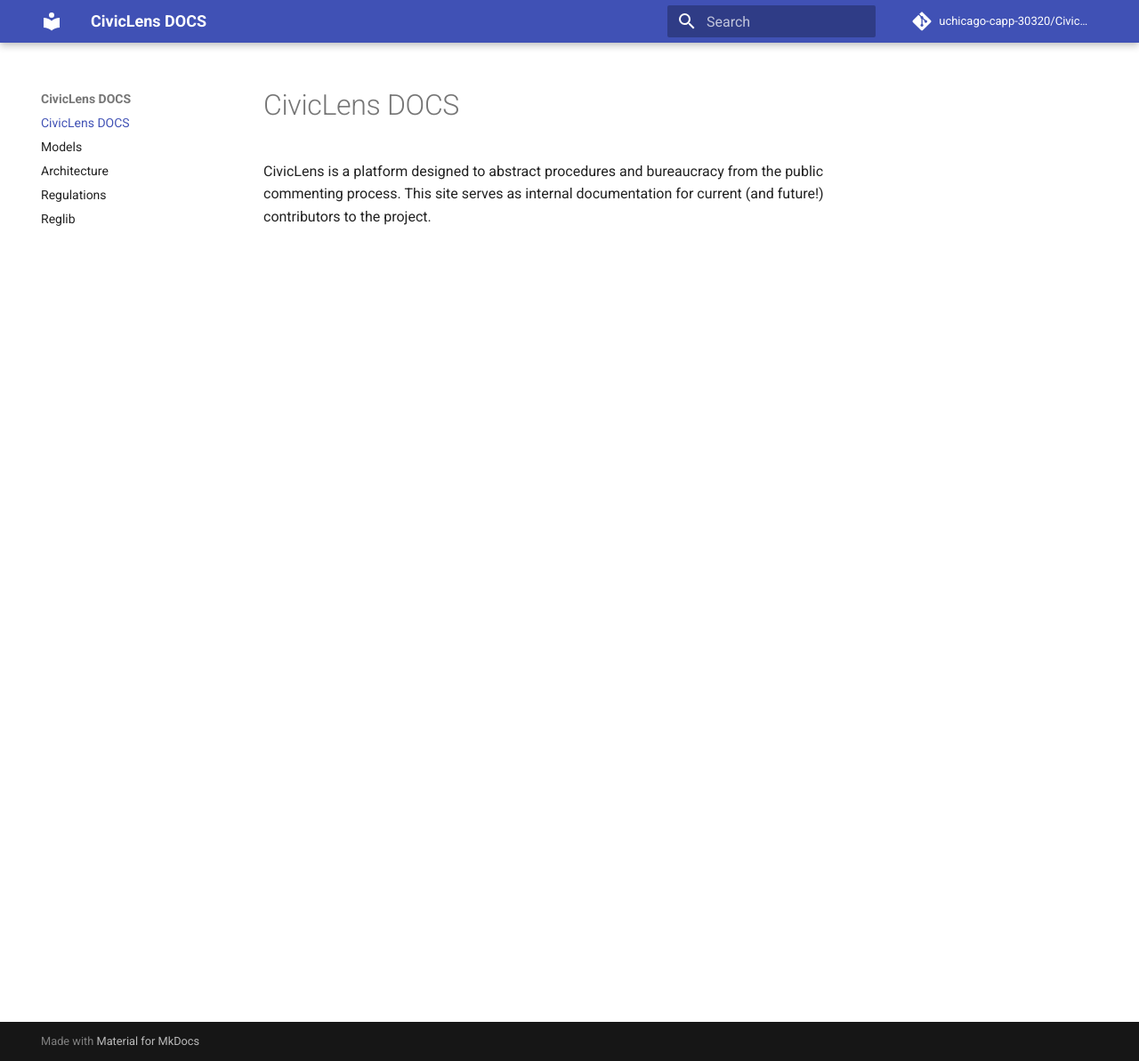
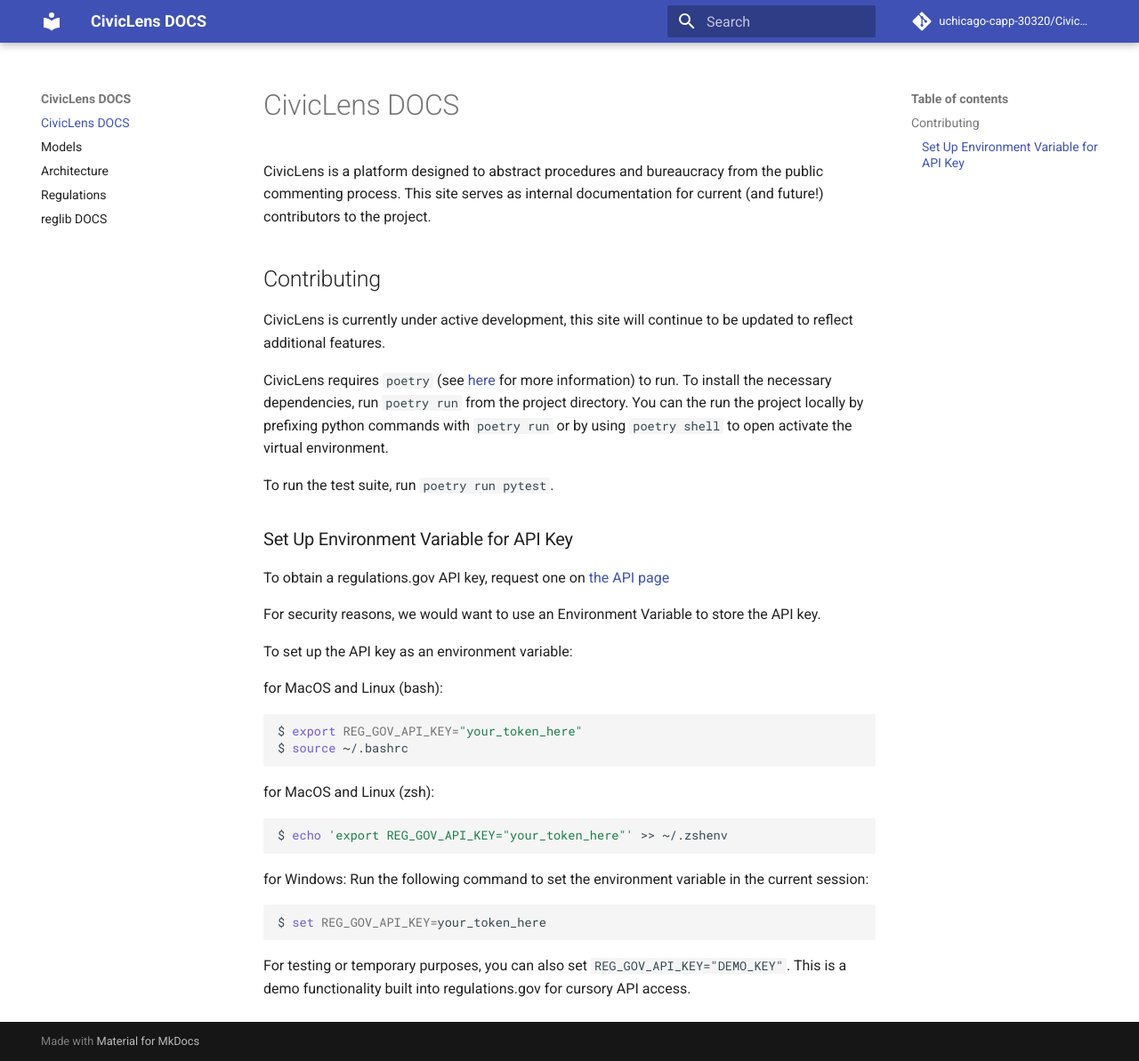
Before and after one commit to uchicago-capp-30320/CivicLens, an MkDocs documentation site: the page built from docs/index.md, in a window 1280 px wide and 1193 px high. Shown: the whole window at 89% size. Built offline with MkDocs 1.6.1 and Material for MkDocs 9.7.7, drawn with Linux system fonts in a browser that asks for light colours; comment, search, counter and statistics services are not loaded.

````diff
--- a/docs/index.md
+++ b/docs/index.md
@@ -3,3 +3,38 @@ CivicLens DOCS
 ==================
 
 CivicLens is a platform designed to abstract procedures and bureaucracy from the public commenting process. This site serves as internal documentation for current (and future!) contributors to the project.
+
+
+## Contributing
+
+CivicLens is currently under active development, this site will continue to be updated to reflect additional features.
+
+CivicLens requires `poetry` (see [here](https://python-poetry.org/) for more information) to run. To install the necessary dependencies, run `poetry run` from the project directory. You can the run the project locally by prefixing python commands with `poetry run` or by using `poetry shell` to open activate the virtual environment.
+
+To run the test suite, run `poetry run pytest`.
+
+### Set Up Environment Variable for API Key
+To obtain a regulations.gov API key, request one on [the API page](https://open.gsa.gov/api/regulationsgov/#getting-started)
+
+For security reasons, we would want to use an Environment Variable to store the API key.
+
+To set up the API key as an environment variable:
+
+for MacOS and Linux (bash):
+```bash
+$ export REG_GOV_API_KEY="your_token_here"
+$ source ~/.bashrc
+```
+
+for MacOS and Linux (zsh):
+```zsh
+$ echo 'export REG_GOV_API_KEY="your_token_here"' >> ~/.zshenv
+```
+
+for Windows:
+Run the following command to set the environment variable in the current session:
+```bash
+$ set REG_GOV_API_KEY=your_token_here
+```
+
+For testing or temporary purposes, you can also set ```REG_GOV_API_KEY="DEMO_KEY"```. This is a demo functionality built into regulations.gov for cursory API access.
--- a/mkdocs.yml
+++ b/mkdocs.yml
@@ -8,12 +8,33 @@ theme:
 plugins:
 - search
 - autorefs
+- mkdocstrings:
+      default_handler: python
+      handlers:
+        python:
+          paths: [civclens]
+          options:
+            show_source: True
+            show_root_full_path: false
+            show_root_toc_entry: false
 
 markdown_extensions:
   - tables
   - def_list
   - pymdownx.tasklist:
       custom_checkbox: true
+  - pymdownx.highlight
+  - pymdownx.details
+  - pymdownx.tabbed:
+      alternate_style: true
+  - pymdownx.superfences
+  - toc:
+      permalink: true
+  - pymdownx.critic
+  - pymdownx.caret
+  - pymdownx.keys
+  - pymdownx.mark
+  - pymdownx.tilde
 
 nav:
   - "index.md"
--- a/pyproject.toml
+++ b/pyproject.toml
@@ -22,6 +22,9 @@ mkdocs-material-extensions = "^1.3.1"
 mkdocs-autorefs = "^1.0.1"
 mkdocs-table-reader-plugin = "^2.1.0"
 mkdocs-material = "^9.5.18"
+mkdocstrings = "^0.24.3"
+mkdocstrings-python = "^1.10.0"
+black = "^24.4.0"
 
 [build-system]
 requires = ["poetry-core"]
````
Also changed, not shown: docs/reglib.md (+65 -2 lines), 1 other file.
